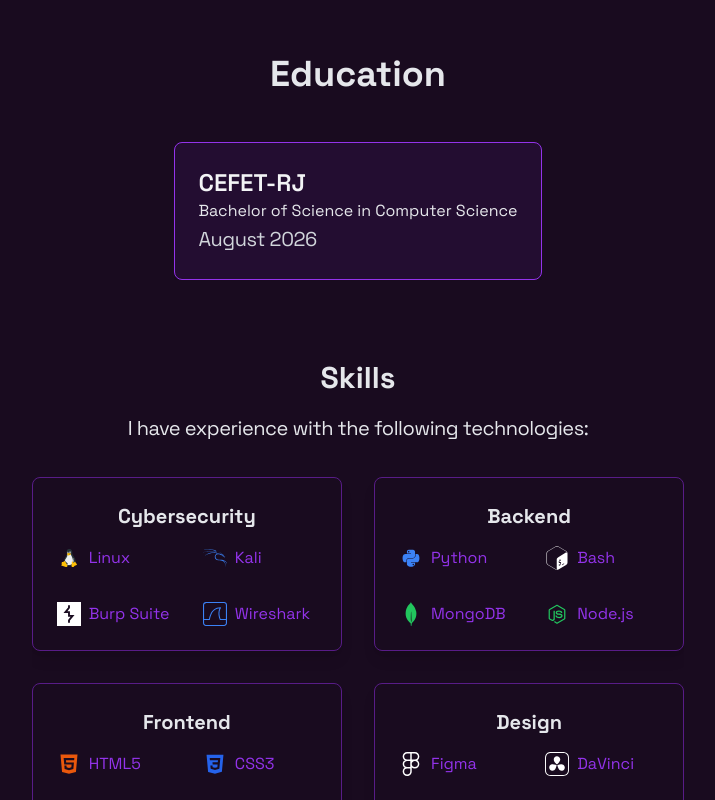
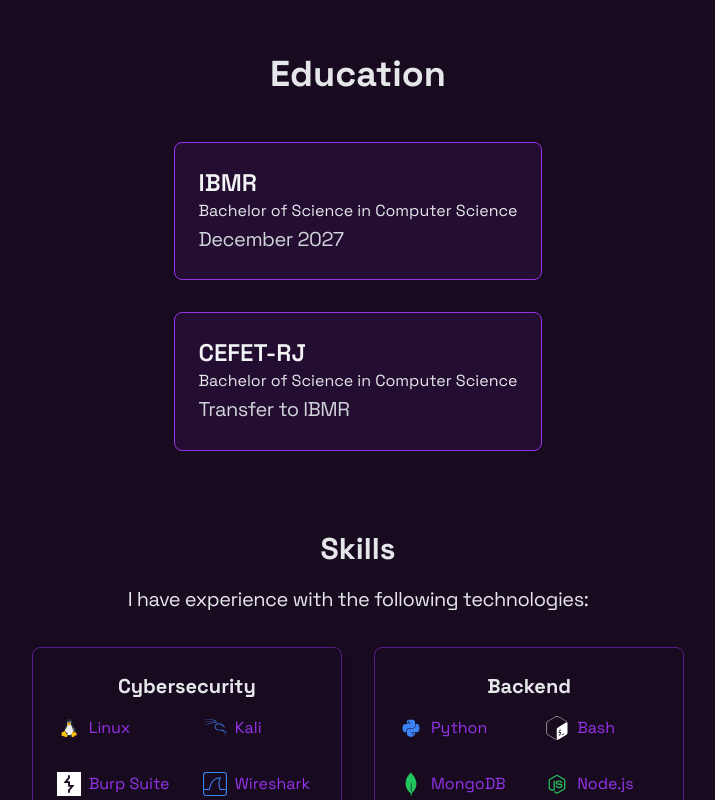
Before and after one commit to paulemacedo/Portifolio, a React (Vite) app: page / in a window 1280 px wide. Shown: the part 897-1697 px from the top of the page, without its empty margins (282-997 px from the left). Built offline with nearby package versions, Linux system fonts and the light colour scheme.

Commit message:
feat: update education section to support multiple institutions with titles, degrees, and graduation dates

```diff
--- a/src/components/Education.jsx
+++ b/src/components/Education.jsx
@@ -3,16 +3,9 @@
 import { useTranslation } from 'react-i18next';
 import Reveal from './Reveal';
 
-const education = [
-  {
-    institution: 'education.institution',
-    degree: 'education.degree',
-    graduationDate: 'education.graduationDate',
-  }
-];
-
 const Education = () => {
   const { t } = useTranslation();
+  const institutions = t('education.institutions', { returnObjects: true });
 
   return (
     <div className='p-8 max-w-[800px] mx-auto'>
@@ -22,7 +15,7 @@
         initial="hidden"
         animate="visible"
       >
-        {education.map((edu, index) => (
+        {institutions.map((edu, index) => (
           <Reveal key={index}>
             <motion.div
               initial="hidden"
@@ -30,9 +23,9 @@
               transition={{ duration: 1 }}
               className='border border-purple-600 p-6 rounded-lg shadow-md hover:shadow-xl transition duration-300 bg-purple-700/10'
             >
-              <h2 className='text-gray-100 text-2xl font-semibold'>{t(edu.institution)}</h2>
-              <h4 className='text-gray-200'>{t(edu.degree)}</h4>
-              <p className='text-gray-300'>{t(edu.graduationDate)}</p>
+              <h2 className='text-gray-100 text-2xl font-semibold'>{edu.title}</h2>
+              <h4 className='text-gray-200'>{edu.degree}</h4>
+              <p className='text-gray-300'>{edu.graduationDate}</p>
             </motion.div>
           </Reveal>
         ))}
--- a/src/locales/en.json
+++ b/src/locales/en.json
@@ -18,9 +18,18 @@
   },
   "education": {
     "title": "Education",
-    "institution": "CEFET-RJ",
-    "degree": "Bachelor of Science in Computer Science",
-    "graduationDate": "August 2026"
+    "institutions": [
+      {
+        "title": "IBMR",
+        "degree": "Bachelor of Science in Computer Science",
+        "graduationDate": "December 2027"
+      },
+      {
+        "title": "CEFET-RJ",
+        "degree": "Bachelor of Science in Computer Science",
+        "graduationDate": "Transfer to IBMR"
+      }
+    ]
   },
   "skills": {
     "title": "Skills",
--- a/src/locales/es.json
+++ b/src/locales/es.json
@@ -18,9 +18,18 @@
   },
   "education": {
     "title": "Educación",
-    "institution": "CEFET-RJ",
-    "degree": "Licenciatura en Ciencias de la Computación",
-    "graduationDate": "Agosto 2026"
+    "institutions": [
+      {
+        "title": "IBMR",
+        "degree": "Licenciatura en Ciencias de la Computación",
+        "graduationDate": "Diciembre 2027"
+      },
+      {
+        "title": "CEFET-RJ",
+        "degree": "Licenciatura en Ciencias de la Computación",
+        "graduationDate": "Transferencia al IBMR"
+      }
+    ]
   },
   "skills": {
     "title": "Habilidades",
--- a/src/locales/pt.json
+++ b/src/locales/pt.json
@@ -16,12 +16,24 @@
     "experience": "Experiência",
     "contact": "Contato"
   },
+
+
   "education": {
     "title": "Educação",
-    "institution": "CEFET-RJ",
-    "degree": "Bacharel em Ciência da Computação",
-    "graduationDate": "Agosto 2026"
+    "institutions": [
+      {
+        "title": "IBMR",
+        "degree": "ado em Ciência da Computação",
+        "graduationDate": "Dezembro 2027"
+      },
+      {
+        "title": "CEFET-RJ",
+        "degree": "Bacharelado em Ciência da Computação",
+        "graduationDate": "Transferencia para o IBMR"
+      }
+    ]
   },
+
   "skills": {
     "title": "Habilidades",
     "frontend": "Frontend",
```
